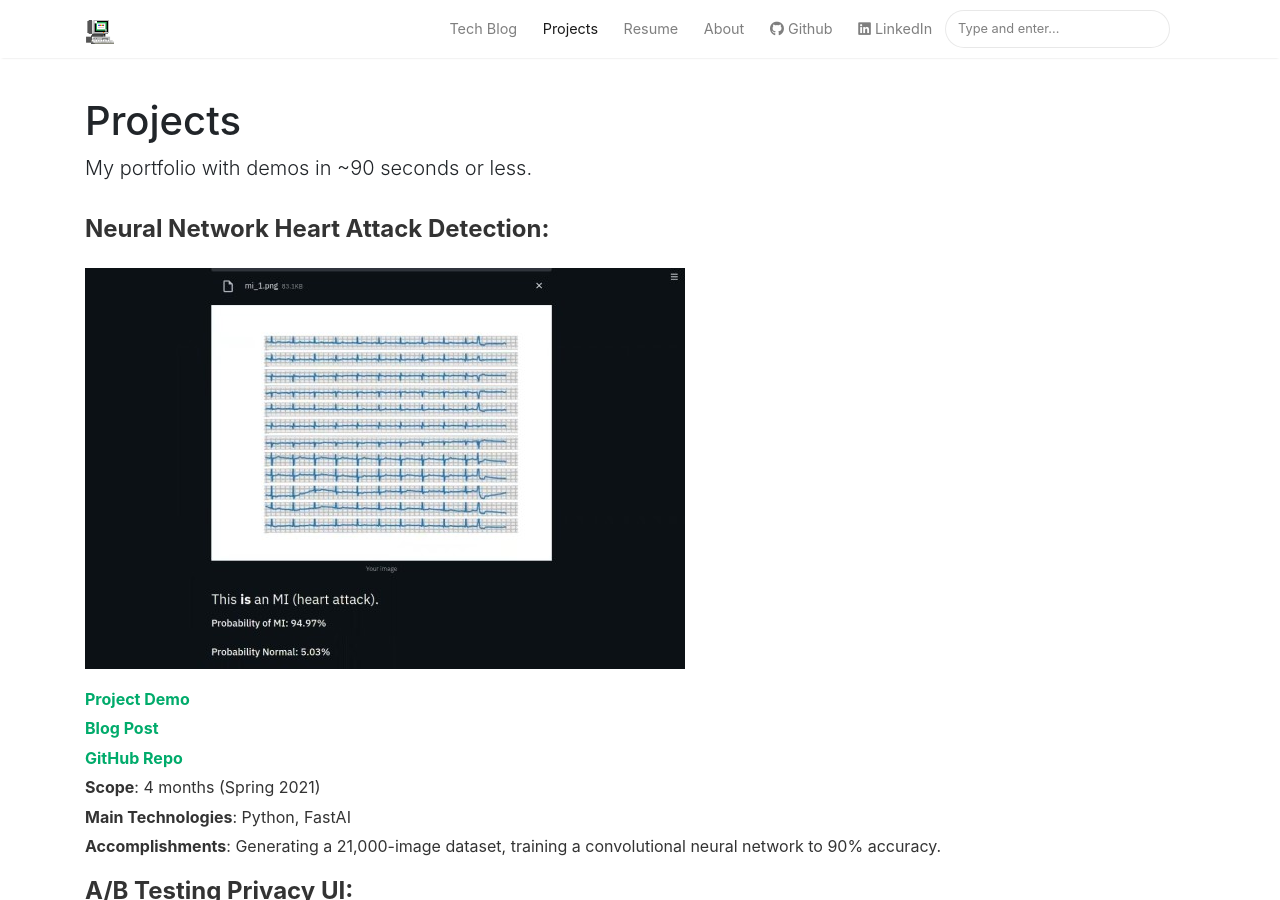
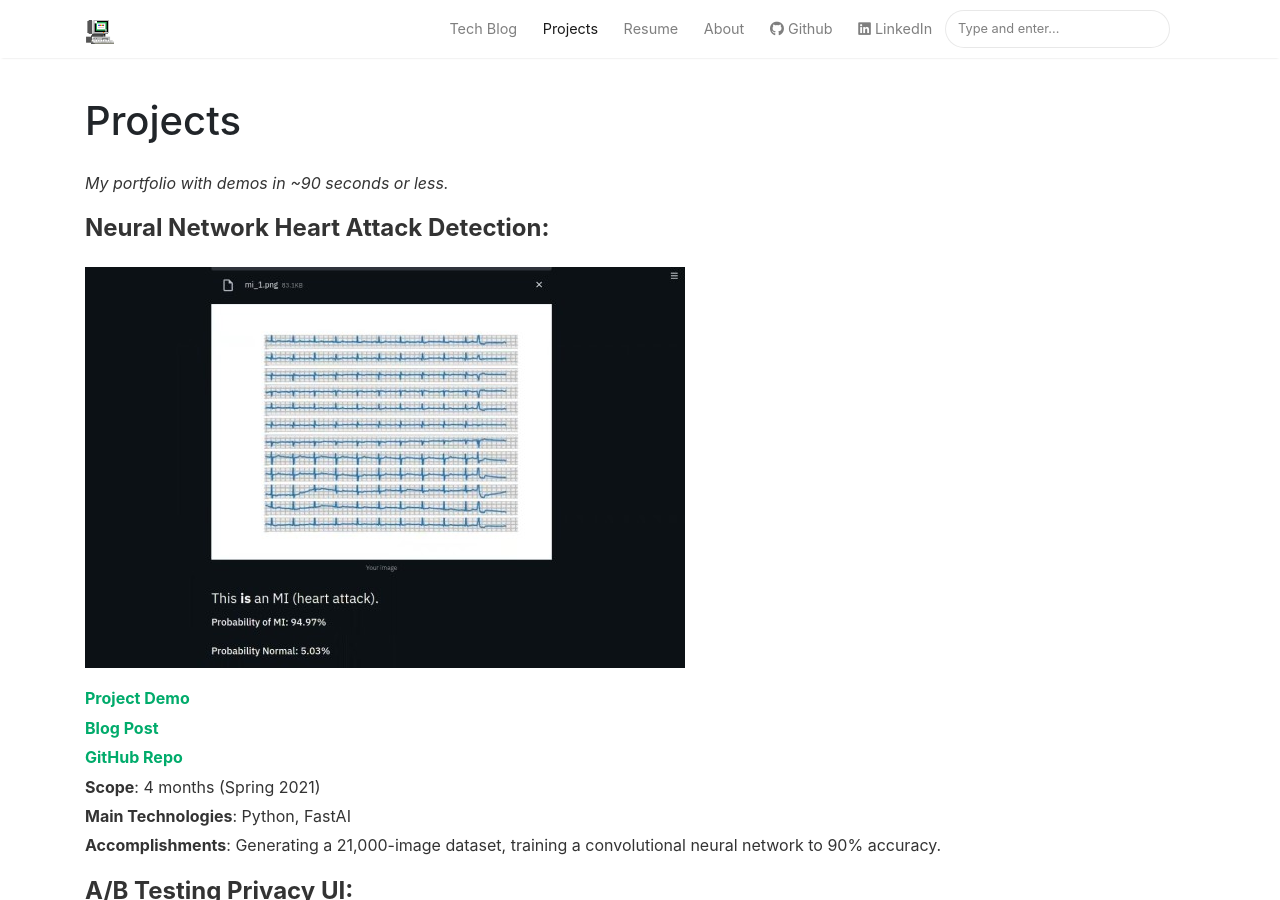
Before and after one commit to oapostrophe/oapostrophe.github.io, a Jekyll site: the page built from _pages/projects.md, in a window 1280 px wide and 900 px high. Built offline with Jekyll 4.4.1, drawn with Linux system fonts in a browser that asks for light colours; nearby versions of some CDN libraries.

Commit message:
removed description

```diff
--- a/_layouts/default.html
+++ b/_layouts/default.html
@@ -126,9 +126,6 @@
     </p>
     {% else %}
     <h1> {{ page.title }} </h1>
-    <p class="lead">
-        {{ page.description }}
-    </p>
     {% endif %}
 </div>
 
```
Also changed, not shown: _pages/projects.md (+2 -0 lines).
